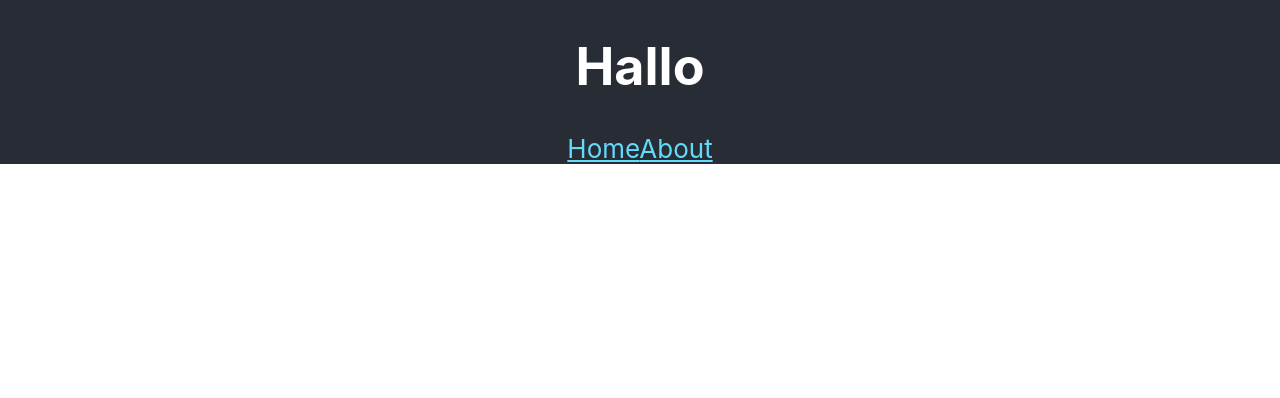
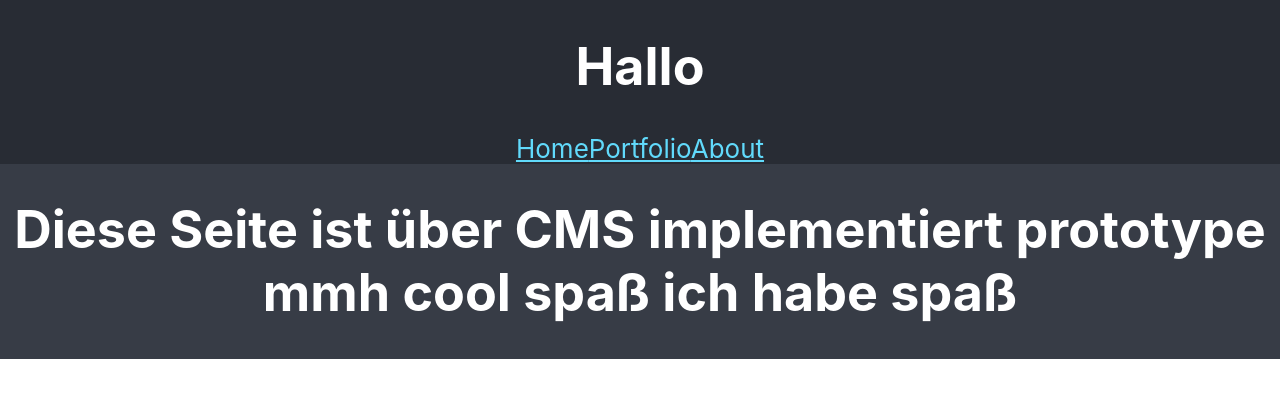
Before and after one commit to Facegesicht/Portfolio_Webseite, a React (Create React App) app: page /Portfolio in a window 1280 px wide. Before the commit this address had no page. Shown: the top 398 px of the page. Built offline with nearby package versions, Linux system fonts and the light colour scheme.

Commit message:
viel quatsch hinzugefügt aber noch nix funktioniert

```diff
--- a/src/App.css
+++ b/src/App.css
@@ -7,9 +7,13 @@
   pointer-events: none;
 }
 
+.Picture-timothy{
+  height: 40vmin;
+}
+
 .App-main {
   background-color: #373c46;
-  height: 80vh;
+  height: fit-content;
   display: flex;
   flex-direction: column;
   align-items: center;
--- a/src/App.js
+++ b/src/App.js
@@ -3,6 +3,7 @@ import './App.css';
 import Header from './Header/Header.js';
 import About from './Pages/About.js';
 import Home from './Pages/Home.js';
+import Portfolio from './Pages/Portfolio.js';
 
 function App() {
   return (
@@ -13,6 +14,7 @@ function App() {
         <main>
           <Routes>
             <Route path="/" element={<Home />} />
+            <Route path="/Portfolio" element={<Portfolio />} />
             <Route path="/about" element={<About />} />
           </Routes>
         </main>
--- a/src/Header/Header.js
+++ b/src/Header/Header.js
@@ -10,6 +10,7 @@ function Header() {
 
       <nav className="nav">
         <Link className='App-link' to="/">Home</Link>
+        <Link className='App-link' to="/Portfolio">Portfolio</Link>
         <Link className='App-link' to="/About">About</Link>
       </nav>
     </header>
--- a/src/Pages/Home.js
+++ b/src/Pages/Home.js
@@ -1,10 +1,15 @@
 import '../App.css';
+import timothy from '../Ressources/timothy_burger.jpg';
 
 function Home() {
   return (
     <div className="App-main">
-      <h1>mega among us</h1>
+      <h1>Super Mario enjoyer Fanclub</h1>
       <h2>auf dieser seite erwartet dich spaß und freude und liebe und freude und sex</h2>
+
+      <p>das ist ein bild von mir, timothy görezn 😊</p>
+
+      <img src={timothy} className="Picture-timothy" alt="Timothy am burger fooden" />
     </div>
   );
 }
--- /dev/null
+++ b/src/Pages/Portfolio.js
@@ -0,0 +1,42 @@
+import '../App.css';
+import React, { useEffect } from "react";
+
+function Portfolio() {
+      // Function to run once
+  const runOnce = () => {
+    console.log("This runs only once when the component opens!");
+    // Add any logic you need here
+  };
+
+  // useEffect with empty dependency array runs once
+  useEffect(() => {
+    runOnce();
+  }, []); // empty array ensures it runs only once
+  return (
+    <div className="App-main">
+      <h1>Diese Seite ist über CMS implementiert prototype mmh cool spaß ich habe spaß</h1>
+      {poop()}
+    </div>
+  );
+}
+
+function poop(){
+    console.log("hallo")
+}
+
+async function getData() {
+  const url = "GET https://sheets.googleapis.com/v4/spreadsheets/1AjYoPZ7dm-40oHbyzfXHGjReDri6MtdTEAP22NJRKs0/values/Sheet1?key=AIzaSyAcR8Q7zW2-40lOEChZipZ-xHr-U2u-RKc";
+  try {
+    const response = await fetch(url);
+    if (!response.ok) {
+      throw new Error(`Response status: ${response.status}`);
+    }
+
+    const result = await response.json();
+    console.log(result);
+  } catch (error) {
+    console.error(error.message);
+  }
+}
+
+export default Portfolio;
```
Also changed, not shown: src/Ressources/timothy_burger.jpg (added), 1 other file (tests, documents, lock files or other folders). Lines whose indentation alone changed are shown as unchanged.
